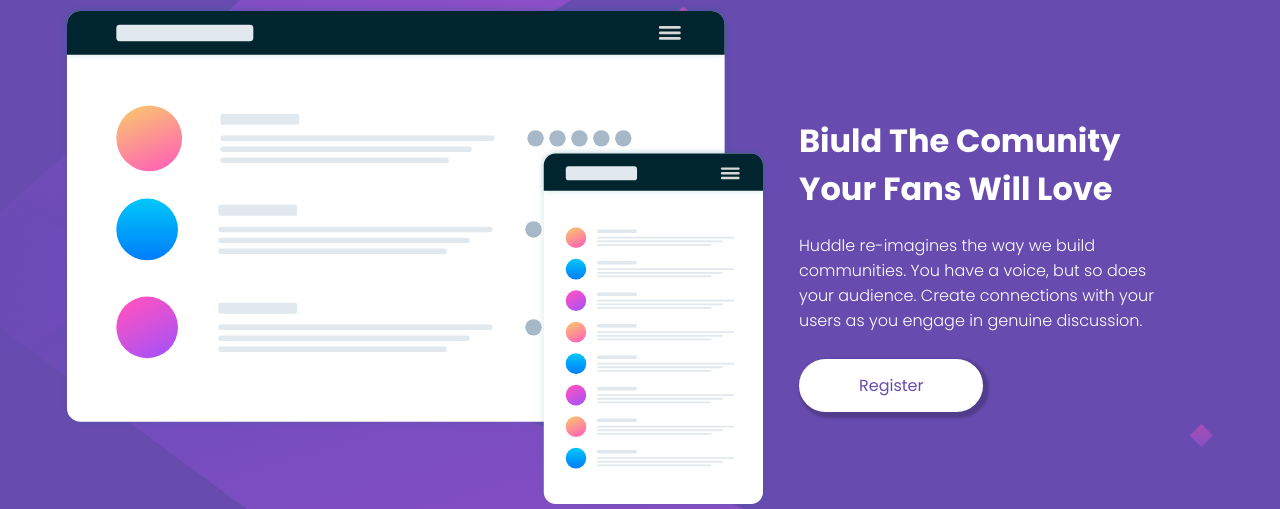
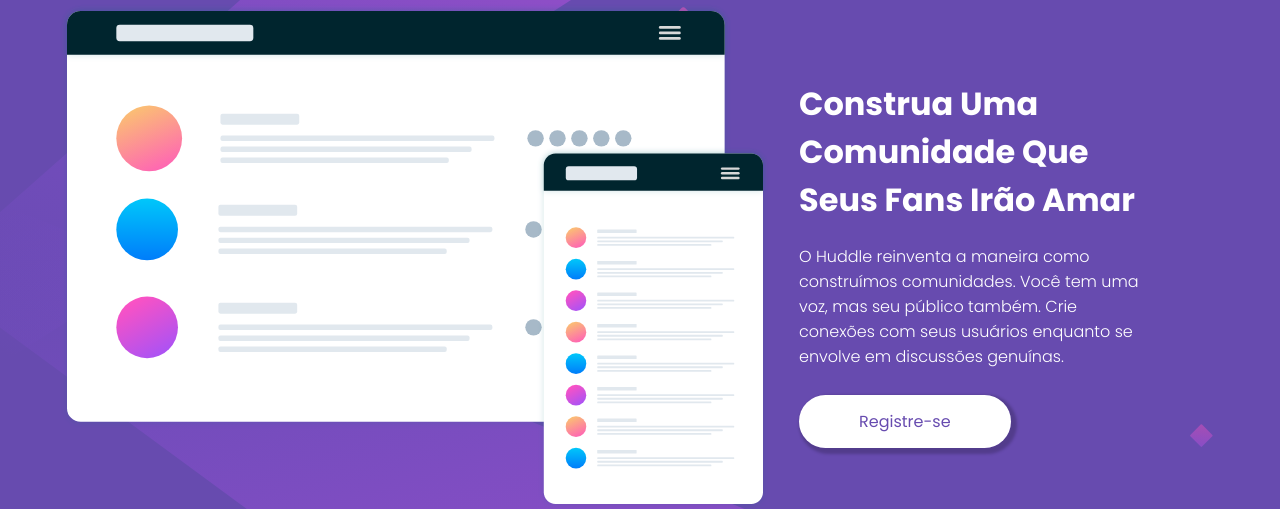
Before and after one commit to hrbraga/Desafio-HTML-CSS-avan-ado-, a plain HTML site: page index.html in a window 1280 px wide. Shown: the part 153-662 px from the top of the page. Drawn offline with Linux system fonts and the light colour scheme.

Commit message:
Alterações para o pt-BR

```diff
--- a/index.html
+++ b/index.html
@@ -1,11 +1,11 @@
 <!DOCTYPE html>
-<html lang="en">
+<html lang="pt-BR">
 
 <head>
   <meta charset="UTF-8">
   <meta name="viewport" content="width=device-width, initial-scale=1.0">
 
-  <link rel="icon" type="image/png" sizes="32x32" href="./images/favicon-32x32.png">
+  <link rel="icon" type="image/png" sizes="32x32" href="./src/images/favicon-32x32.png">
 
   <link rel="stylesheet" href="./src/css/reset.css">
   <link rel="stylesheet" href="./src/css/estilos.css">
@@ -22,7 +22,7 @@
   <link rel="stylesheet" href="https://cdnjs.cloudflare.com/ajax/libs/font-awesome/5.15.4/css/all.min.css"
     integrity="sha512-1ycn6IcaQQ40/MKBW2W4Rhis/DbILU74C1vSrLJxCq57o941Ym01SwNsOMqvEBFlcgUa6xLiPY/NS5R+E6ztJQ=="
     crossorigin="anonymous" referrerpolicy="no-referrer" />
-  <title>Frontend Mentor | Huddle landing page with single introductory section</title>
+  <title>Huddle</title>
   </style>
 </head>
 
@@ -36,9 +36,9 @@
   <main>
     <img src="./src/images/illustration-mockups.svg" alt="Ilustrações Mock-up">
     <div class="infos">
-      <h1 class="titulo">Biuld the comunity your fans will love</h1>
-      <p class="descricao">Huddle re-imagines the way we build communities. You have a voice, but so does your audience. Create connections with your users as you engage in genuine discussion.</p>
-      <a href="#" class="btn-registro">Register</a>
+      <h1 class="titulo">Construa uma comunidade que seus fans irão amar</h1>
+      <p class="descricao">O Huddle reinventa a maneira como construímos comunidades. Você tem uma voz, mas seu público também. Crie conexões com seus usuários enquanto se envolve em discussões genuínas.</p>
+      <a href="#" class="btn-registro">Registre-se</a>
     </div>
   </main>
 
```
